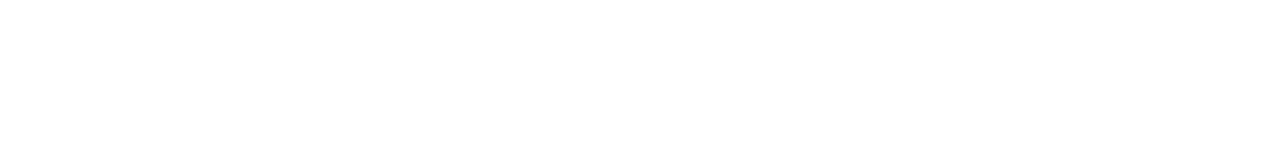
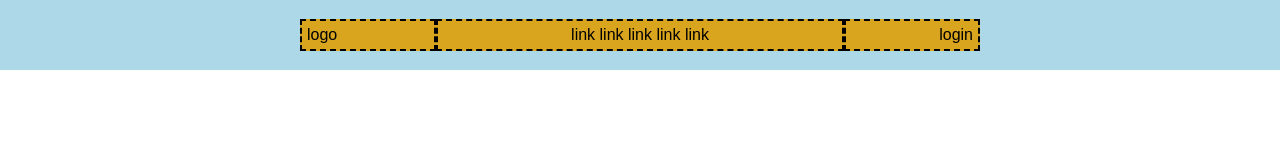
Before and after one commit to Marcodellavecchia95/htmlcss-struttura-discord, a plain HTML site: page index.html in a window 1280 px wide. Drawn offline with Linux system fonts and the light colour scheme.

Commit message:
add header top

```diff
--- a/css/style.css
+++ b/css/style.css
@@ -2,4 +2,49 @@
   margin: 0;
   padding: 0;
   box-sizing: border-box;
+  font-family: Arial, Helvetica, sans-serif;
 }
+
+.container {
+  max-width: 700px;
+  margin-left: auto;
+  margin-right: auto;
+  padding-left: 10px;
+  padding-right: 10px;
+}
+
+/* HEADER  */
+
+header {
+  height: 70px;
+  background-color: #add8e7;
+}
+
+.header-top {
+  height: 70px;
+  display: flex;
+  justify-content: center;
+  align-items: center;
+}
+
+.header-top .logo {
+  width: 20%;
+  background-color: #daa51e;
+  border: 2px black dashed;
+  padding: 5px;
+}
+.header-top .link {
+  padding: 5px;
+  width: 60%;
+  background-color: #daa51e;
+  border: 2px black dashed;
+
+  text-align: center;
+}
+.header-top .login {
+  padding: 5px;
+  width: 20%;
+  background-color: #daa51e;
+  border: 2px black dashed;
+  text-align: end;
+}
--- a/index.html
+++ b/index.html
@@ -6,5 +6,15 @@
     <link rel="stylesheet" href="/css/style.css" />
     <title>Discord Structure</title>
   </head>
-  <body></body>
+  <body>
+    <header>
+      <div class="container">
+        <div class="header-top">
+          <div class="logo">logo</div>
+          <div class="link">link link link link link</div>
+          <div class="login">login</div>
+        </div>
+      </div>
+    </header>
+  </body>
 </html>
```
